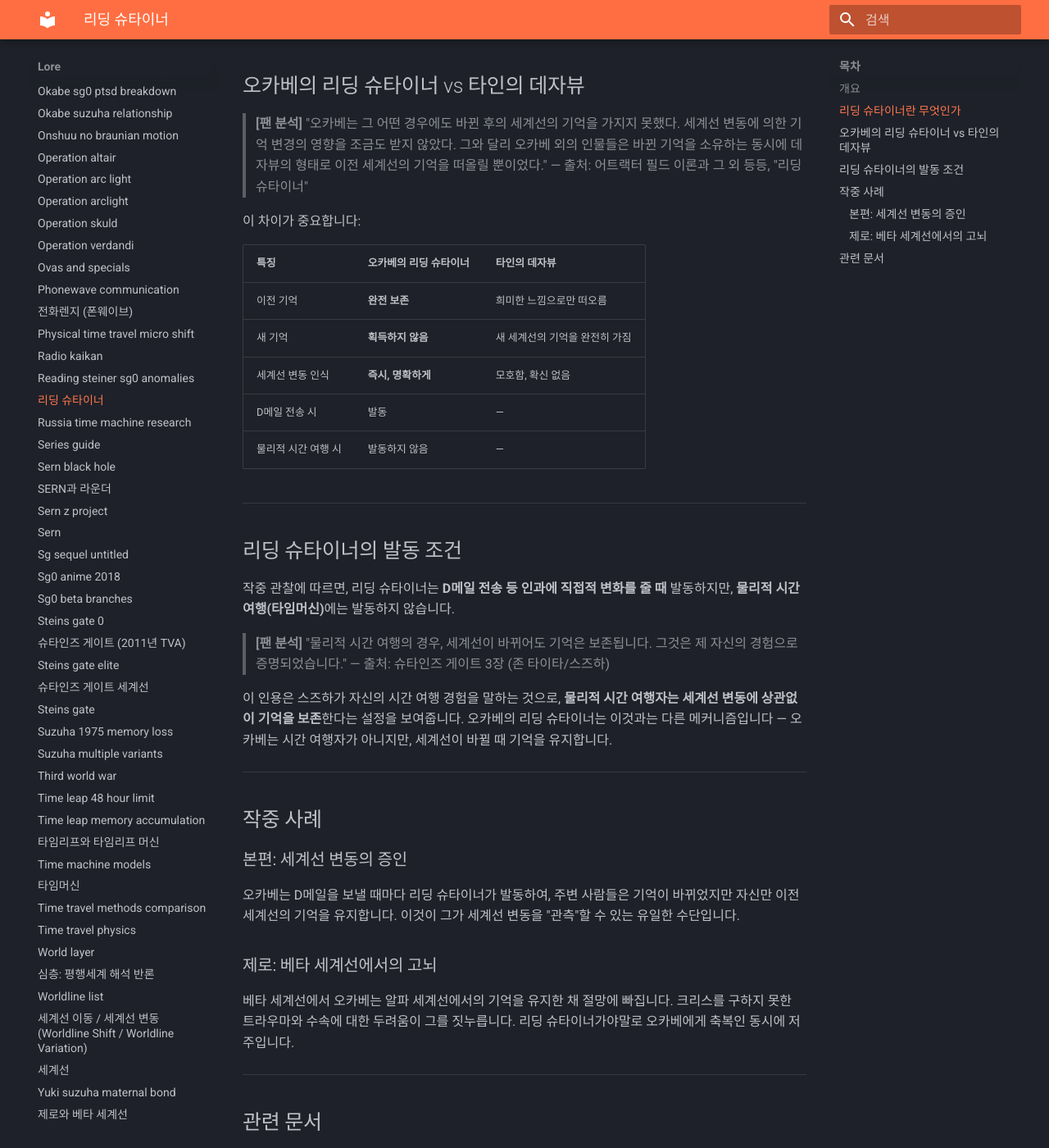
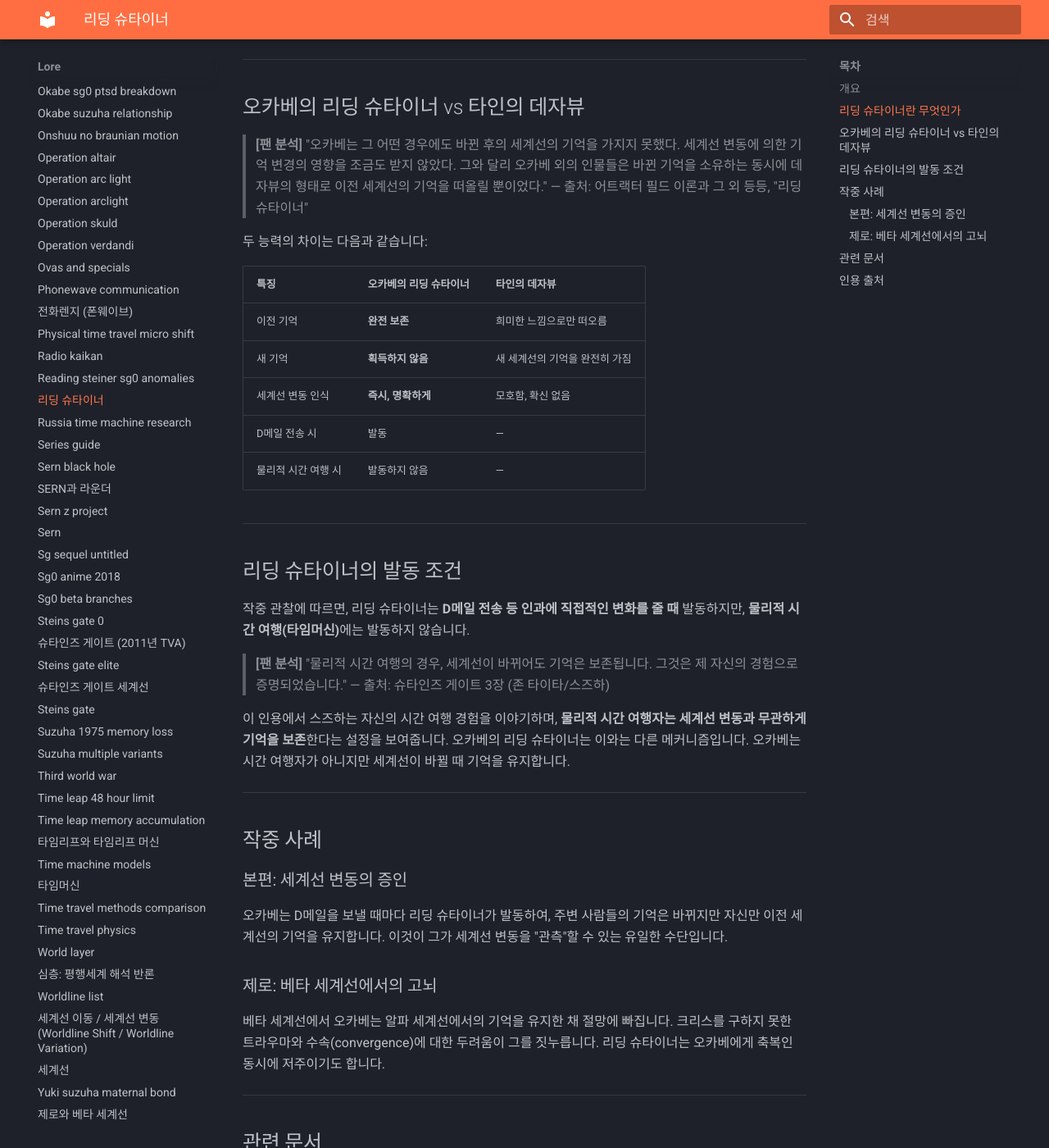
Before and after one commit to sgwiki/sgwiki.github.io, an MkDocs documentation site: the page built from wiki/lore/reading-steiner.md, in a window 1280 px wide and 1400 px high, scrolled down 744 px. Shown: the whole window at 82% size. Built offline with MkDocs 1.6.1 and Material for MkDocs 9.7.7, drawn with Linux system fonts in a browser that asks for light colours; some of the changed text lies outside the part shown.

Commit message:
chore(wiki): reading-steiner 정비 — frontmatter 추가·문체 교정
- frontmatter(spoiler: main_story) 추가 — 기존 인용 블록 값 반영
- ## 인용 출처 섹션 추가
- 번역투·어색한 표현 6곳 자연스러운 한국어로 교정
- 팀장 판단: '수순'은 convergence 의미 변경 위험 → '수속(convergence)'로 복구

Co-Authored-By: Claude Opus 4.6 <noreply@anthropic.com>

```diff
--- a/wiki/lore/reading-steiner.md
+++ b/wiki/lore/reading-steiner.md
@@ -1,10 +1,14 @@
+---
+spoiler: main_story
+---
+
 # 리딩 슈타이너
 
 > **스포일러:** main_story | **난이도:** 기초
 
 ## 개요
 
-리딩 슈타이너는 세계선이 바뀔 때 **이전 세계선의 기억을 유지하는 능력**입니다. 작중 오카베 린타로만이 완전한 형태의 리딩 슈타이너를 가지고 있으며, 이것이 그가 세계선 변동을 인식하고 과거를 바꾸는 모험을 떠날 수 있는 원동력이 됩니다. 다른 캐릭터들도 데자뷰 형태로 희미하게 이전 기억을 떠올리지만, 오카베와는 질적으로 다릅니다.
+리딩 슈타이너는 세계선이 바뀔 때 **이전 세계선의 기억을 유지하는 능력**입니다. 작중 오카베 린타로만이 완전한 형태의 리딩 슈타이너를 가지고 있으며, 이 능력 덕분에 그는 세계선 변동을 인식하고 과거를 바꾸는 모험을 떠날 수 있습니다. 다른 캐릭터들도 데자뷰 형태로 희미하게 이전 기억을 떠올리지만, 오카베의 능력과는 질적으로 다릅니다.
 
 ---
 
@@ -18,7 +22,7 @@
 > **[공식]** "D메일을 보낼 때 리딩 슈타이너가 발동합니다. 그러나 스즈하가 타임머신을 사용할 때에는 오카베의 리딩 슈타이너가 발동하지 않습니다."
 > — 출처: [슈타게 공식 QA자료집](../근거자료/공식/qa-자료집.md), Q26
 
-이 공식 QA는 리딩 슈타이너가 **항상 발동하는 것이 아니라 특정 조건**에서 발동한다는 것을 시사합니다.
+이 공식 QA는 리딩 슈타이너가 **항상 발동하는 것이 아니라 특정 조건에서만 발동**한다는 사실을 시사합니다.
 
 ---
 
@@ -27,7 +31,7 @@
 > **[팬 분석]** "오카베는 그 어떤 경우에도 바뀐 후의 세계선의 기억을 가지지 못했다. 세계선 변동에 의한 기억 변경의 영향을 조금도 받지 않았다. 그와 달리 오카베 외의 인물들은 바뀐 기억을 소유하는 동시에 데자뷰의 형태로 이전 세계선의 기억을 떠올릴 뿐이었다."
 > — 출처: 어트랙터 필드 이론과 그 외 등등, "리딩 슈타이너"
 
-이 차이가 중요합니다:
+두 능력의 차이는 다음과 같습니다:
 
 | 특징 | 오카베의 리딩 슈타이너 | 타인의 데자뷰 |
 |---|---|---|
@@ -41,12 +45,12 @@
 
 ## 리딩 슈타이너의 발동 조건
 
-작중 관찰에 따르면, 리딩 슈타이너는 **D메일 전송 등 인과에 직접적 변화를 줄 때** 발동하지만, **물리적 시간 여행(타임머신)**에는 발동하지 않습니다.
+작중 관찰에 따르면, 리딩 슈타이너는 **D메일 전송 등 인과에 직접적인 변화를 줄 때** 발동하지만, **물리적 시간 여행(타임머신)**에는 발동하지 않습니다.
 
 > **[팬 분석]** "물리적 시간 여행의 경우, 세계선이 바뀌어도 기억은 보존됩니다. 그것은 제 자신의 경험으로 증명되었습니다."
 > — 출처: 슈타인즈 게이트 3장 (존 타이타/스즈하)
 
-이 인용은 스즈하가 자신의 시간 여행 경험을 말하는 것으로, **물리적 시간 여행자는 세계선 변동에 상관없이 기억을 보존**한다는 설정을 보여줍니다. 오카베의 리딩 슈타이너는 이것과는 다른 메커니즘입니다 — 오카베는 시간 여행자가 아니지만, 세계선이 바뀔 때 기억을 유지합니다.
+이 인용에서 스즈하는 자신의 시간 여행 경험을 이야기하며, **물리적 시간 여행자는 세계선 변동과 무관하게 기억을 보존**한다는 설정을 보여줍니다. 오카베의 리딩 슈타이너는 이와는 다른 메커니즘입니다. 오카베는 시간 여행자가 아니지만 세계선이 바뀔 때 기억을 유지합니다.
 
 ---
 
@@ -54,11 +58,11 @@
 
 ### 본편: 세계선 변동의 증인
 
-오카베는 D메일을 보낼 때마다 리딩 슈타이너가 발동하여, 주변 사람들은 기억이 바뀌었지만 자신만 이전 세계선의 기억을 유지합니다. 이것이 그가 세계선 변동을 "관측"할 수 있는 유일한 수단입니다.
+오카베는 D메일을 보낼 때마다 리딩 슈타이너가 발동하여, 주변 사람들의 기억은 바뀌지만 자신만 이전 세계선의 기억을 유지합니다. 이것이 그가 세계선 변동을 "관측"할 수 있는 유일한 수단입니다.
 
 ### 제로: 베타 세계선에서의 고뇌
 
-베타 세계선에서 오카베는 알파 세계선에서의 기억을 유지한 채 절망에 빠집니다. 크리스를 구하지 못한 트라우마와 수속에 대한 두려움이 그를 짓누릅니다. 리딩 슈타이너가야말로 오카베에게 축복인 동시에 저주입니다.
+베타 세계선에서 오카베는 알파 세계선에서의 기억을 유지한 채 절망에 빠집니다. 크리스를 구하지 못한 트라우마와 수속(convergence)에 대한 두려움이 그를 짓누릅니다. 리딩 슈타이너는 오카베에게 축복인 동시에 저주이기도 합니다.
 
 ---
 
@@ -68,3 +72,7 @@
 - [어트랙터 필드와 수속](./attractor-field.md)
 - [D메일 메커니즘](./dmail.md)
 - [제로와 베타 세계선](./zero-beta.md)
+
+---
+
+## 인용 출처
```
